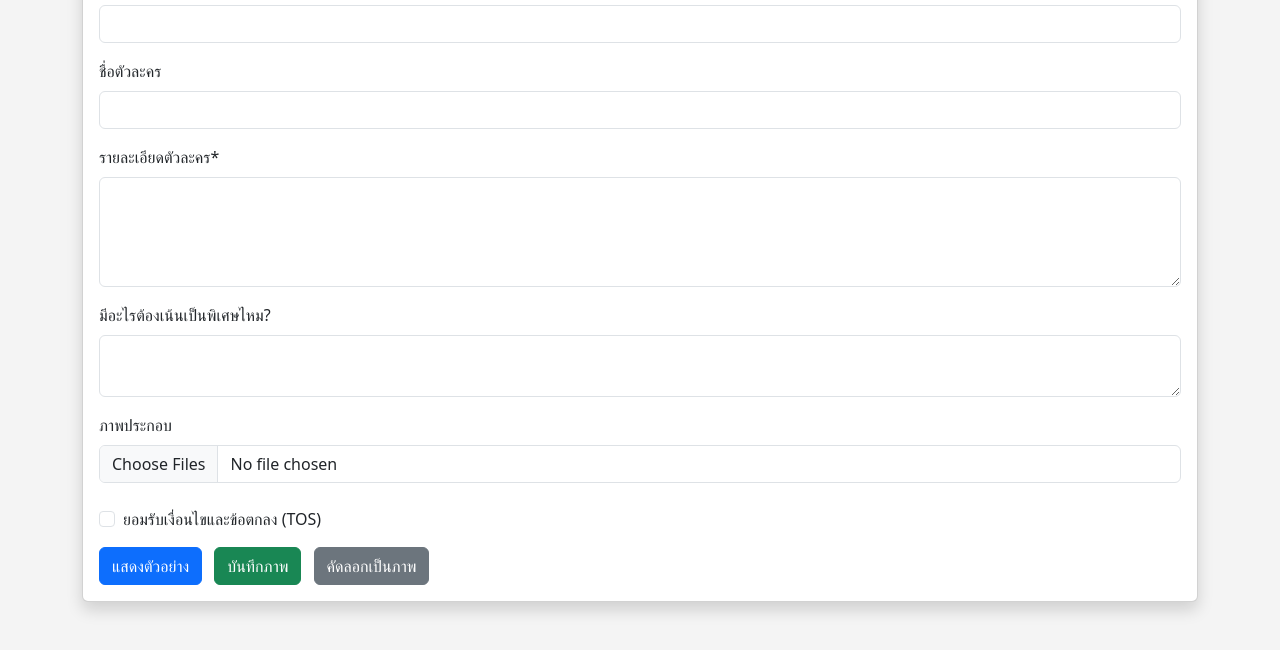
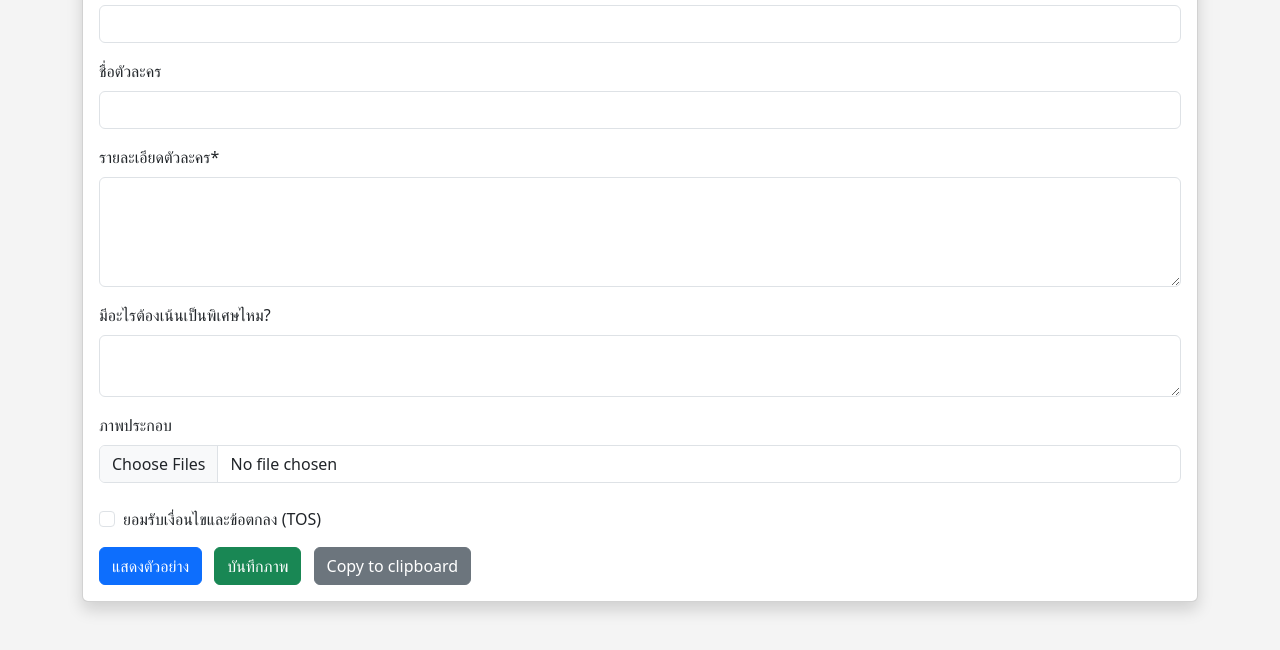
Before and after one commit to AorKiA/artist-quotation, a plain HTML site: page index.html in a window 1280 px wide. Shown: the part 154-804 px from the top of the page. Drawn offline with nearby package versions, Linux system fonts and the light colour scheme.

Commit message:
Update index.html

```diff
--- a/index.html
+++ b/index.html
@@ -79,7 +79,7 @@
 
           <button type="button" class="btn btn-primary me-2" onclick="generatePreview()">แสดงตัวอย่าง</button>
           <button type="button" class="btn btn-success me-2" onclick="saveAsImage()" id="saveBtn">บันทึกภาพ</button>
-          <button type="button" class="btn btn-secondary" onclick="copyToClipboard()" id="copyBtn">คัดลอกเป็นภาพ</button>
+          <button type="button" class="btn btn-secondary" onclick="copyToClipboard()" id="copyBtn">Copy to clipboard</button>
         </form>
 
         <div class="preview-area mt-4 p-3 border rounded bg-light" id="preview" style="display:none;"></div>
```
